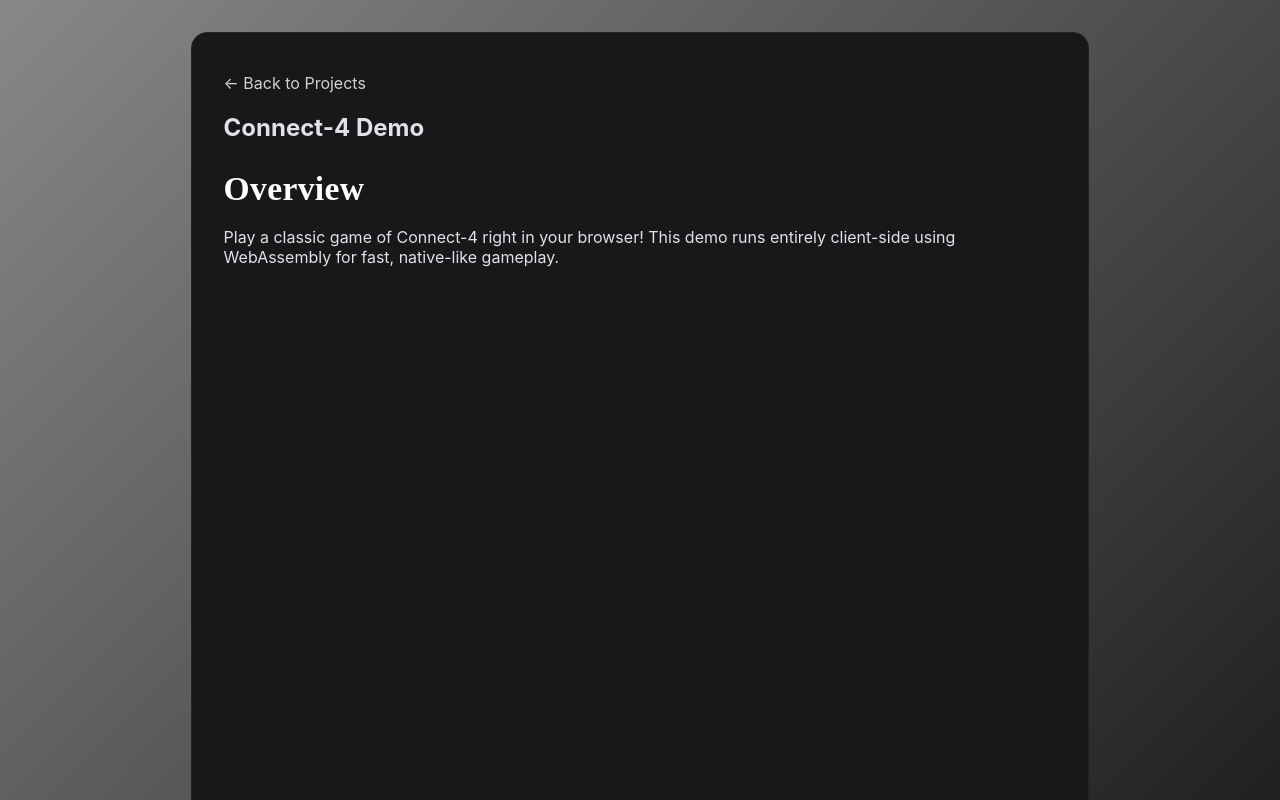
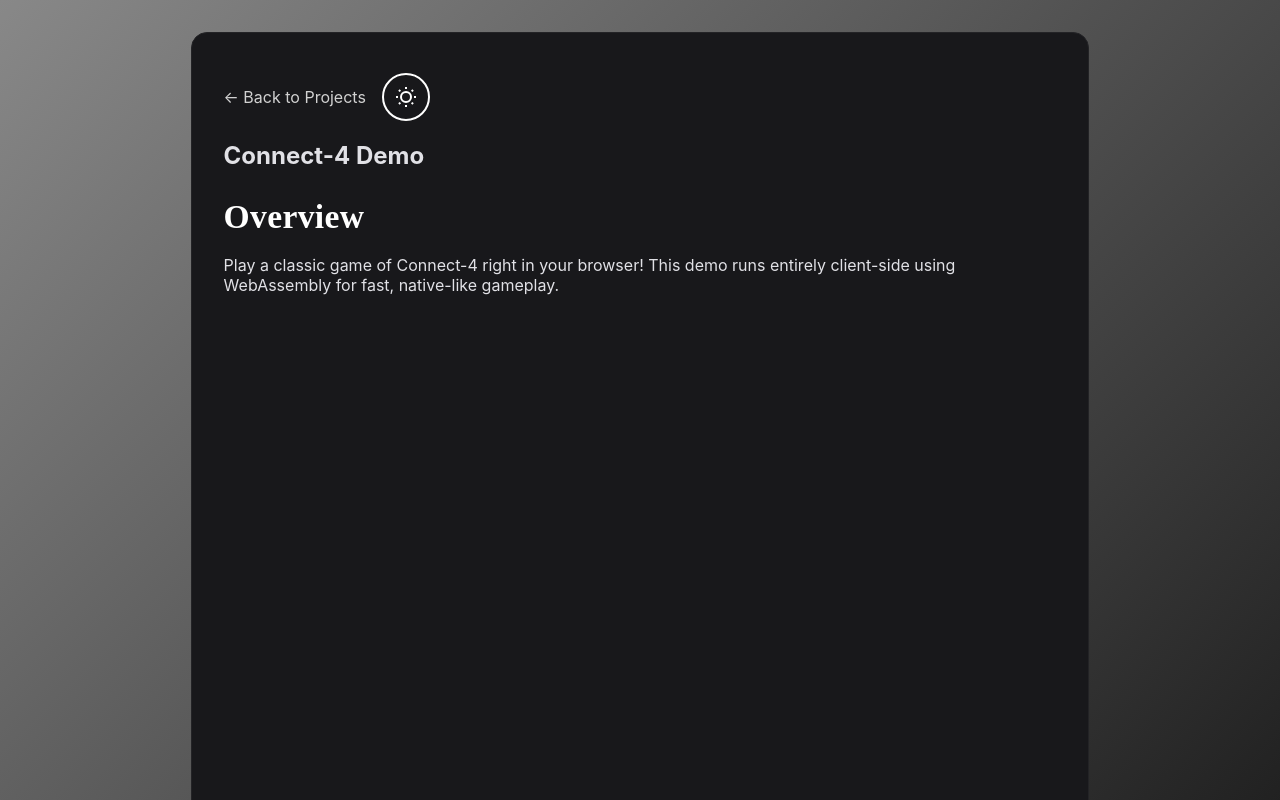
Before and after one commit to TSSchaef/portfolio, a Next.js app: page /connect4-demo in a window 1280 px wide. Shown: the top 800 px of the page. Built offline with nearby package versions, Linux system fonts and the light colour scheme; no server answers.

Commit message:
Theme persists across pages, mild flicker

```diff
--- a/src/pages/connect4-demo.tsx
+++ b/src/pages/connect4-demo.tsx
@@ -1,4 +1,4 @@
-import { useEffect, useRef, /*useState*/ } from "react";
+import { useEffect, useRef, useState } from "react";
 import Head from "next/head";
 import Link from "next/link";
 
@@ -7,6 +7,30 @@ const ASPECT_RATIO = 5 / 4;
 
 const Connect4Demo = () => {
   const canvasRef = useRef<HTMLCanvasElement>(null);
+
+  const [theme, setTheme] = useState("dark");
+
+  useEffect(() => {
+    // On mount, check for saved theme or system preference
+    const saved = typeof window !== "undefined" ? localStorage.getItem("theme") : null;
+    if (saved) {
+      setTheme(saved);
+      document.documentElement.setAttribute("data-theme", saved);
+    } else {
+      setTheme("dark");
+      document.documentElement.setAttribute("data-theme", "dark");
+    }
+  }, []);
+
+  const toggleTheme = () => {
+    const newTheme = theme === "dark" ? "light" : "dark";
+    setTheme(newTheme);
+    if (typeof window !== "undefined") {
+      localStorage.setItem("theme", newTheme);
+    }
+    document.documentElement.setAttribute("data-theme", newTheme);
+  };
+
   /*const [containerWidth, setContainerWidth] = useState(320);
 
   // Responsive canvas sizing
@@ -50,6 +74,8 @@ const Connect4Demo = () => {
         <div className="w-full max-w-2xl mx-auto">
 
           <section className="rounded-lg shadow-md border border-border bg-card p-6 mb-6">
+
+        <div style={{ display: "flex", alignItems: "center", gap: "1rem" }}>
           {/* Back navigation */}
           <div className="mb-4">
             <Link href="/" passHref legacyBehavior>
@@ -57,6 +83,41 @@ const Connect4Demo = () => {
                 ← Back to Projects
               </a>
             </Link>
+          </div>
+
+         <button
+            className="theme-toggle"
+            onClick={toggleTheme}
+            aria-label="Toggle dark/light theme"
+            title="Toggle dark/light mode"
+          >
+            {theme === "dark" ? (
+              // Minimal white sun icon for dark mode
+              <svg width="24" height="24" viewBox="0 0 24 24" fill="none"
+                xmlns="http://www.w3.org/2000/svg">
+                <circle cx="12" cy="12" r="5" stroke="#fff" strokeWidth="2" fill="none"/>
+                <g stroke="#fff" strokeWidth="2">
+                  <line x1="12" y1="2" x2="12" y2="4"/>
+                  <line x1="12" y1="20" x2="12" y2="22"/>
+                  <line x1="2" y1="12" x2="4" y2="12"/>
+                  <line x1="20" y1="12" x2="22" y2="12"/>
+                  <line x1="4.93" y1="4.93" x2="6.34" y2="6.34"/>
+                  <line x1="17.66" y1="17.66" x2="19.07" y2="19.07"/>
+                  <line x1="4.93" y1="19.07" x2="6.34" y2="17.66"/>
+                  <line x1="17.66" y1="6.34" x2="19.07" y2="4.93"/>
+                </g>
+              </svg>
+            ) : (
+              // Minimal black moon icon for light mode
+              <svg width="24" height="24" viewBox="0 0 24 24" fill="none"
+                xmlns="http://www.w3.org/2000/svg">
+                <path
+                  d="M21 12.79A9 9 0 1111.21 3a7 7 0 109.79 9.79z"
+                  fill="#111"
+                />
+              </svg>
+            )}
+          </button>
           </div>
 
             <h1 className="text-2xl font-bold mb-4 text-center">Connect-4 Demo</h1>
```
